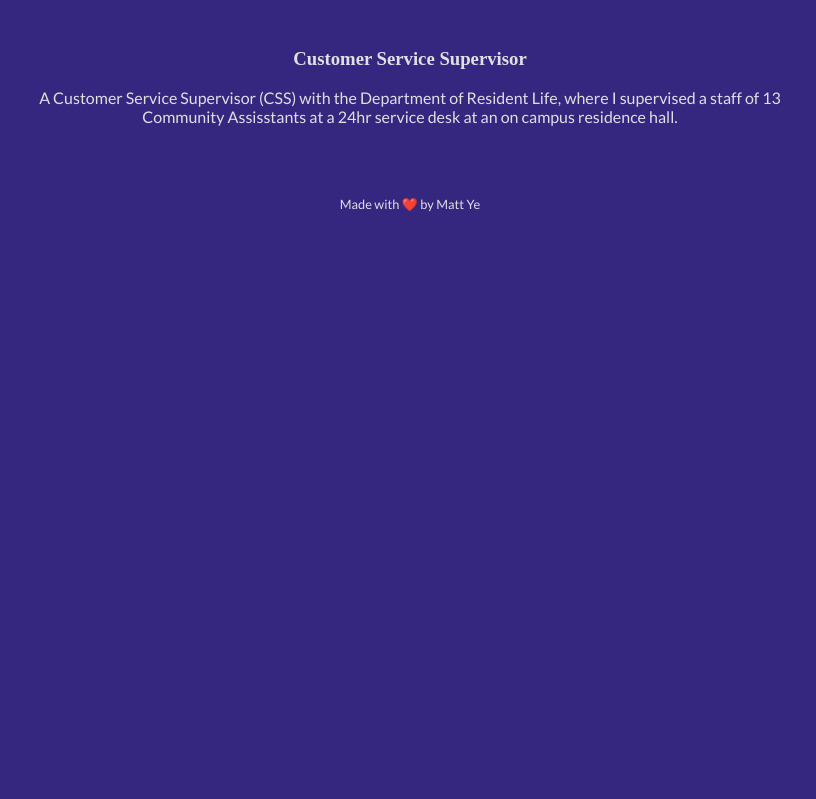
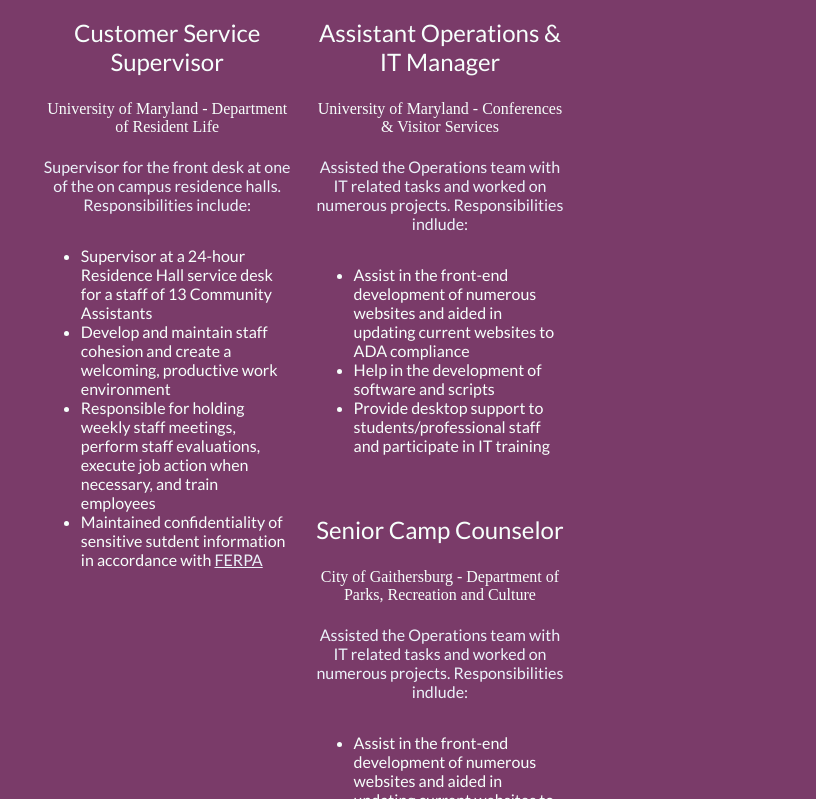
Before and after one commit to matthewye98/inst377, a plain HTML site: page index.html in a window 1280 px wide. Shown: the part 562-1361 px from the top of the page, without its empty margins (230-1046 px from the left). Before the commit the page ends 800 px from the top, so only its background shows below. Drawn offline with Linux system fonts and the light colour scheme; a web font is replaced by a local one.

Commit message:
updated html and css

```diff
--- a/index.html
+++ b/index.html
@@ -16,36 +16,63 @@
     <div class="main" id="main">
       <h1 class="white">Matt Ye</h1>
 
-      <div id="content">
+      <div class="content" id="content">
 
-        <div id="image">
+        <div id="intro">
           <img src="images/me.png" alt="a picture of me" class="responsive-img img-small circle">
           <p>Hi 👋 I'm Matt. I'm a senior at the University of Maryland, studying Information Science and Psychology.
           I hope to blend these two disciplines together to hopefully solve some global problems, up to but not limited to:</p>
           <ul>
             <li>Diversity in Tech</li>
-            <li>LGBTQ activism</li>
+            <li>LGBTQ issues</li>
             <li> <strong>The Climate Crisis</strong> </li>
           </ul>
         </div>
 
         <div class="experience">
-          <h2>Work Experience</h2>
-          <br>
-          <h3>Customer Service Supervisor</h3>
-          <p>A Customer Service Supervisor (CSS) with the Department of Resident Life,
-          where I supervised a staff of 13 Community Assisstants at a 24hr service desk at an
-          on campus residence hall.</p>
-          <br>
+          <div class="row">
+            <h2>Work Experience</h2>
+
+            <div class="col-3">
+              <h3>Customer Service Supervisor</h3>
+              <h4>University of Maryland - Department of Resident Life</h4>
+              <p>Supervisor for the front desk at one of the on campus residence halls. Responsibilities include:</p>
+              <ul>
+                <li>Supervisor at a 24-hour Residence Hall service desk for a staff of 13 Community Assistants</li>
+                <li>Develop and maintain staff cohesion and create a welcoming, productive work environment</li>
+                <li>Responsible for holding weekly staff meetings, perform staff evaluations, execute job action when necessary, and train employees </li>
+                <li>Maintained confidentiality of sensitive sutdent information in accordance with <a href="https://en.wikipedia.org/wiki/Family_Educational_Rights_and_Privacy_Act">FERPA</a> </li>
+              </ul>
+            </div>
+            <div class="col-3">
+              <h3>Assistant Operations & IT Manager</h3>
+              <h4>University of Maryland - Conferences & Visitor Services</h4>
+              <p>Assisted the Operations team with IT related tasks and worked on numerous projects. Responsibilities indlude:</p>
+              <ul>
+                <li>Assist in the front-end development of numerous websites and aided in updating current websites to ADA compliance</li>
+                <li>Help in the development of software and scripts</li>
+                <li>Provide desktop support to students/professional staff and participate in IT training</li>
+              </ul>
+            </div>
+            <div class="col-3">
+              <h3>Senior Camp Counselor</h3>
+              <h4>City of Gaithersburg - Department of Parks, Recreation and Culture</h4>
+              <p>Assisted the Operations team with IT related tasks and worked on numerous projects. Responsibilities indlude:</p>
+              <ul>
+                <li>Assist in the front-end development of numerous websites and aided in updating current websites to ADA compliance</li>
+                <li>Help in the development of software and scripts</li>
+                <li>Provide desktop support to students/professional staff and participate in IT training</li>
+              </ul>
+            </div>
+
+
+          </div>
 
         </div>
 
       </div>
 
 
-      <footer>
-        <p class="small">Made with ❤️ by Matt Ye</p>
-      </footer>
 
     </div>
 
--- a/styles.css
+++ b/styles.css
@@ -6,36 +6,78 @@
   }
 }
 
+body {
+  background-color: #7A3B69;
+  display: flex;
+}
+
+.row:after {
+  content: "";
+  display: table;
+  clear: both;
+}
+
+.col-3 {
+  float: left;
+  width: 33.33%;
+  padding: 10px;
+}
+
 div.main {
-  width: 60%;
-  margin: 0 auto;
+  justify-content: center;
+  align-items: center;
+  text-align: center;
+  margin-left: 20%;
+  margin-right: 20%;
 }
+
+div.experience{
+  color: #e0e0e0;
+  /*column-count: 3;
+  column-gap: 40px;
+  column-rule: 1px solid #9E869A;*/
+}
+
 
 h1 {
   font-family: 'Copse', serif;
   font-size: 4rem;
   font-weight: lighter;
-  color: #e0e0e0;
+  color: #F2FFF3;
 
 }
 
 
 h2 {
-  font-family: monospace;
+  font-family: 'Copse', serif;
   font-size: 2rem;
-  color: #e0e0e0;
-}
-
-h3.light {
-  font-family: 'Lato', sans-serif;
-  font-weight: 300;
-  color: #e0e0e0;
-
+  color: #F7FFFC;
+  column-span: all;
 
 }
 
+h3 {
+  font-family: 'Lato', sans-serif;
+  font-weight: 500;
+  font-size: 1.5rem;
+  color: #F7FFFC;
+
+}
+
+h4 {
+  font-family: 'Copse', serif;
+  font-weight: 500;
+  font-size: 1rem;
+  color: #F7FFFC;
+}
+
+
+a {
+  color: #EBF2FA;
+}
+
 p {
-  color: #e0e0e0;
+  color: #EBF2FA;
   font-family: 'Lato', sans-serif;
 
 }
@@ -45,43 +87,13 @@ p.small {
 }
 
 ul {
-  color: #e0e0e0;
+  color: #F7FFFC;
   font-family: 'Lato', sans-serif;
+  display: inline-block;
+  text-align: left;
 
 }
 
-footer {
-  position: fixed;
-  left: 0;
-  bottom: 0;
-  width: 100%;
-  padding-bottom: 1%;
-  text-align: center;
-}
-
-
-body {
-  background-color: #352680;
-}
-
-
-div.experience{
-  color: #e0e0e0;
-}
-
-
-
-
-.main
-{
-	text-align: center;
-	padding-top: 5%;
-	padding-bottom: 5%;
-}
-
-.mint {
-  background-color: #8bf0bf !important;
-}
 
 
 img.responsive-img {
@@ -91,8 +103,21 @@ img.responsive-img {
 
 img.img-small {
   width: 10rem;
+  border: solid 2px #9E869A;
+
 }
 
 .circle {
   border-radius: 50%;
 }
+
+
+/*
+footer {
+  left: 0;
+  bottom: 0;
+  width: 100%;
+  padding-bottom: 1%;
+  text-align: center;
+}
+*/
```
